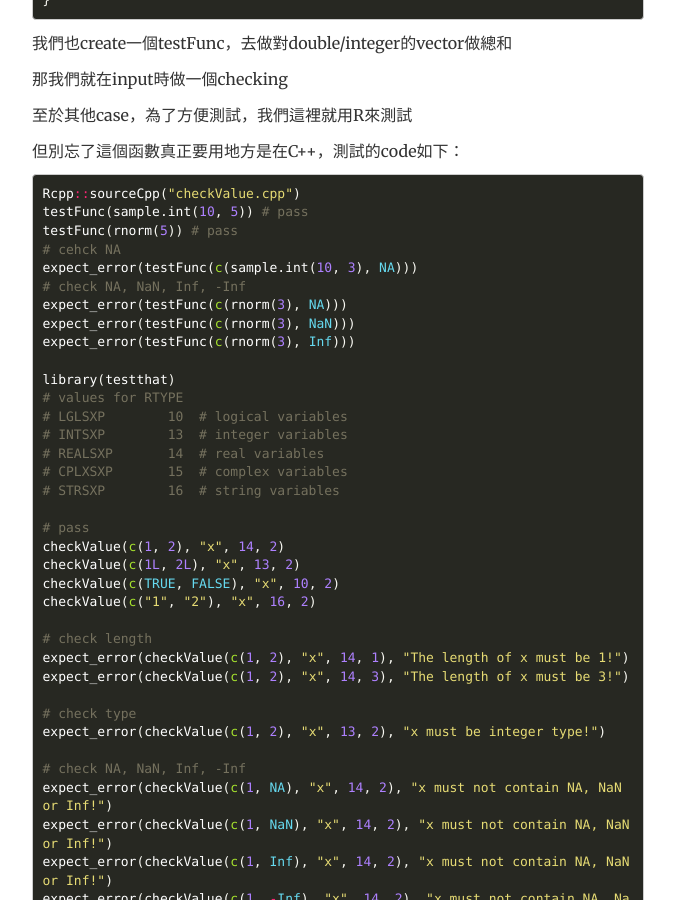
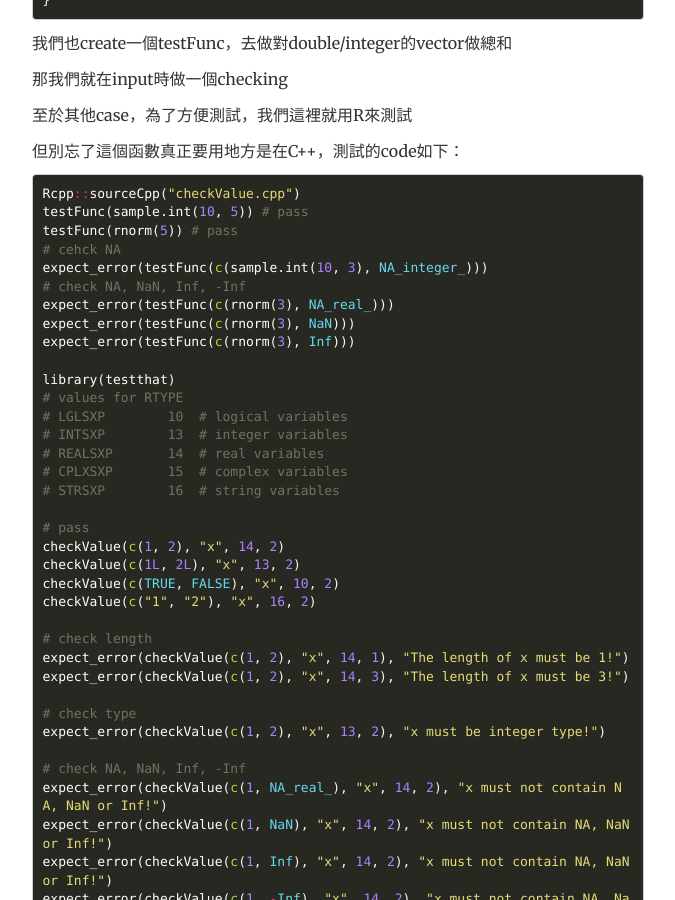
Before and after one commit to chengyucatch/chingchuan-chen.github.com, a Jekyll site: the page built from _posts/2017-03-31-Rcpp-object-check.md, in a window 1280 px wide and 900 px high, scrolled down 1835 px. Shown: the whole window, without its empty margins (302-977 px from the left). Built offline with Jekyll 4.4.1, drawn with Linux system fonts in a browser that asks for light colours; comment, search, counter and statistics services are not loaded.

Commit message:
modification

```diff
--- a/_posts/2017-03-31-Rcpp-object-check.md
+++ b/_posts/2017-03-31-Rcpp-object-check.md
@@ -103,9 +103,9 @@ Rcpp::sourceCpp("checkValue.cpp")
 testFunc(sample.int(10, 5)) # pass
 testFunc(rnorm(5)) # pass
 # cehck NA
-expect_error(testFunc(c(sample.int(10, 3), NA)))
+expect_error(testFunc(c(sample.int(10, 3), NA_integer_)))
 # check NA, NaN, Inf, -Inf
-expect_error(testFunc(c(rnorm(3), NA)))
+expect_error(testFunc(c(rnorm(3), NA_real_)))
 expect_error(testFunc(c(rnorm(3), NaN)))
 expect_error(testFunc(c(rnorm(3), Inf)))
 
@@ -131,7 +131,7 @@ expect_error(checkValue(c(1, 2), "x", 14, 3), "The length of x must be 3!")
 expect_error(checkValue(c(1, 2), "x", 13, 2), "x must be integer type!")
 
 # check NA, NaN, Inf, -Inf
-expect_error(checkValue(c(1, NA), "x", 14, 2), "x must not contain NA, NaN or Inf!")
+expect_error(checkValue(c(1, NA_real_), "x", 14, 2), "x must not contain NA, NaN or Inf!")
 expect_error(checkValue(c(1, NaN), "x", 14, 2), "x must not contain NA, NaN or Inf!")
 expect_error(checkValue(c(1, Inf), "x", 14, 2), "x must not contain NA, NaN or Inf!")
 expect_error(checkValue(c(1, -Inf), "x", 14, 2), "x must not contain NA, NaN or Inf!")
```
